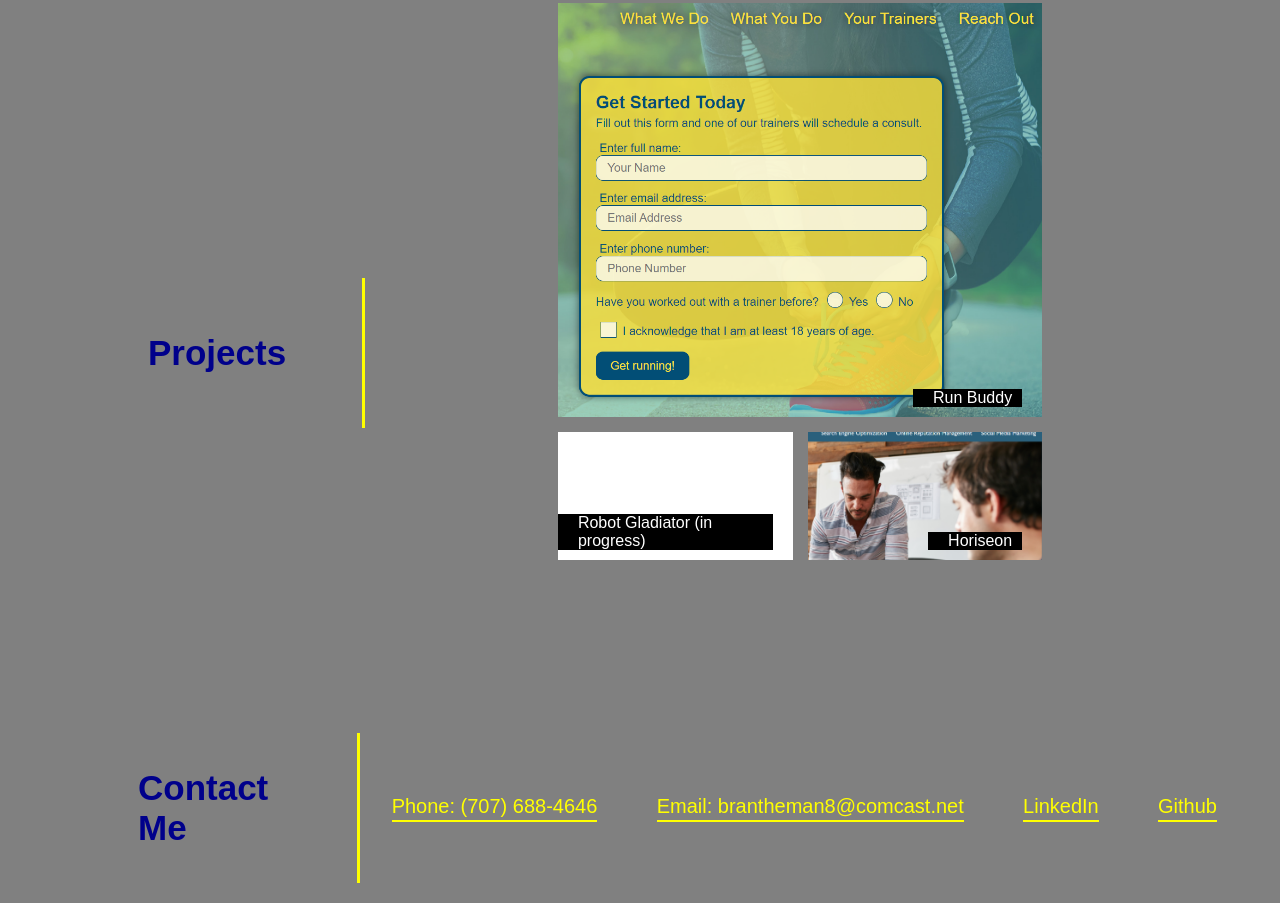
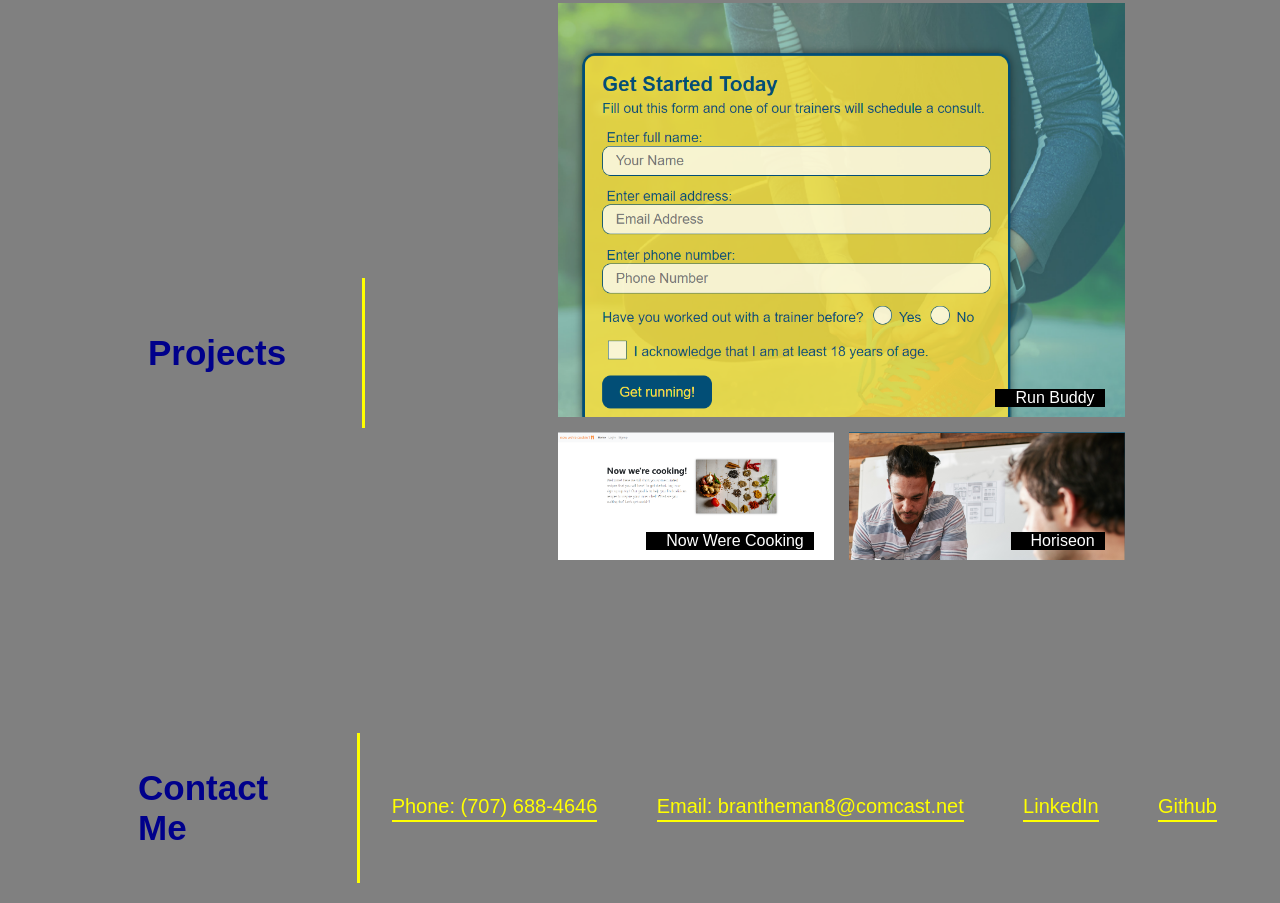
Before and after one commit to brandonsauer8/brandon-portfolio, a plain HTML site: page index.html in a window 1280 px wide. Shown: the part 730-1633 px from the top of the page. Drawn offline with Linux system fonts and the light colour scheme.

Commit message:
added now were cooking project

```diff
--- a/assets/css/styles.css
+++ b/assets/css/styles.css
@@ -196,11 +196,11 @@ header a {
      grid-row-end: 5;
       }
 
- .robot-gladiator {
-  grid-column-start: 1;
-  grid-column-end: 3;
-   grid-row-start: 4;
-  grid-row-end: 5;
+  .now-were-cooking {
+    grid-column-start: 1;
+    grid-column-end: 3;
+     grid-row-start: 4;
+    grid-row-end: 5;
   }
 
   .border-left3 {
--- a/index.html
+++ b/index.html
@@ -85,10 +85,11 @@
             </a>
                 </aside>
 
-                 <aside class="project robot-gladiator">
-                        <img src="./assets/images/2021-10-15 20_00_56-Untitled - Paint.png" class="project-image" alt="robot gladiator">
+                    <aside class="project now-were-cooking">
+                        <a href="https://fathomless-earth-96785.herokuapp.com/">
+                        <img src="./assets/images/2022-01-24 15_53_33-● index.html - brandon-portfolio - Visual Studio Code.png" class="project-image" alt="now-were-cooking">
                         <div class="text-block">
-                            <p> Robot Gladiator (in progress) </p>
+                            <p> Now Were Cooking </p>
                         </div>
                     </a>
                     </aside>
```
Also changed, not shown: assets/images/2022-01-24 15_53_33-● index.html - brandon-portfolio - Visual Studio Code.png (added).
